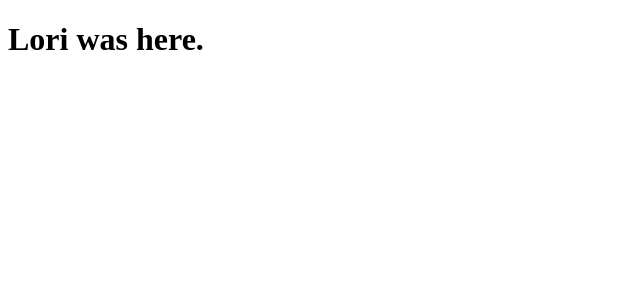
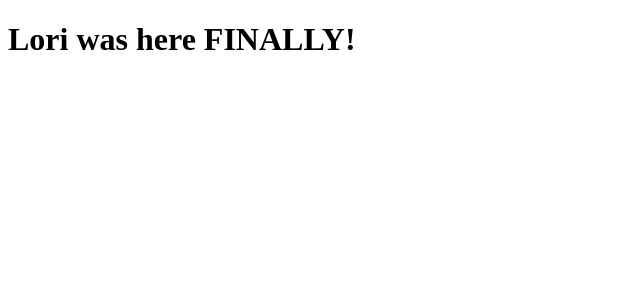
Before and after one commit to 2021-spring-jsf-tuth/components, an Angular app: page / in a window 1280 px wide. Shown: the top 300 px of the page, without its empty margins (0-640 px from the left). Built offline with nearby package versions, Linux system fonts and the light colour scheme.

Commit message:
Update Header
Updated h1 tag

```diff
--- a/src/app/app.component.html
+++ b/src/app/app.component.html
@@ -1,3 +1,3 @@
 <h1>
-    Lori was here.
+    Lori was here FINALLY!
 </h1>
```
